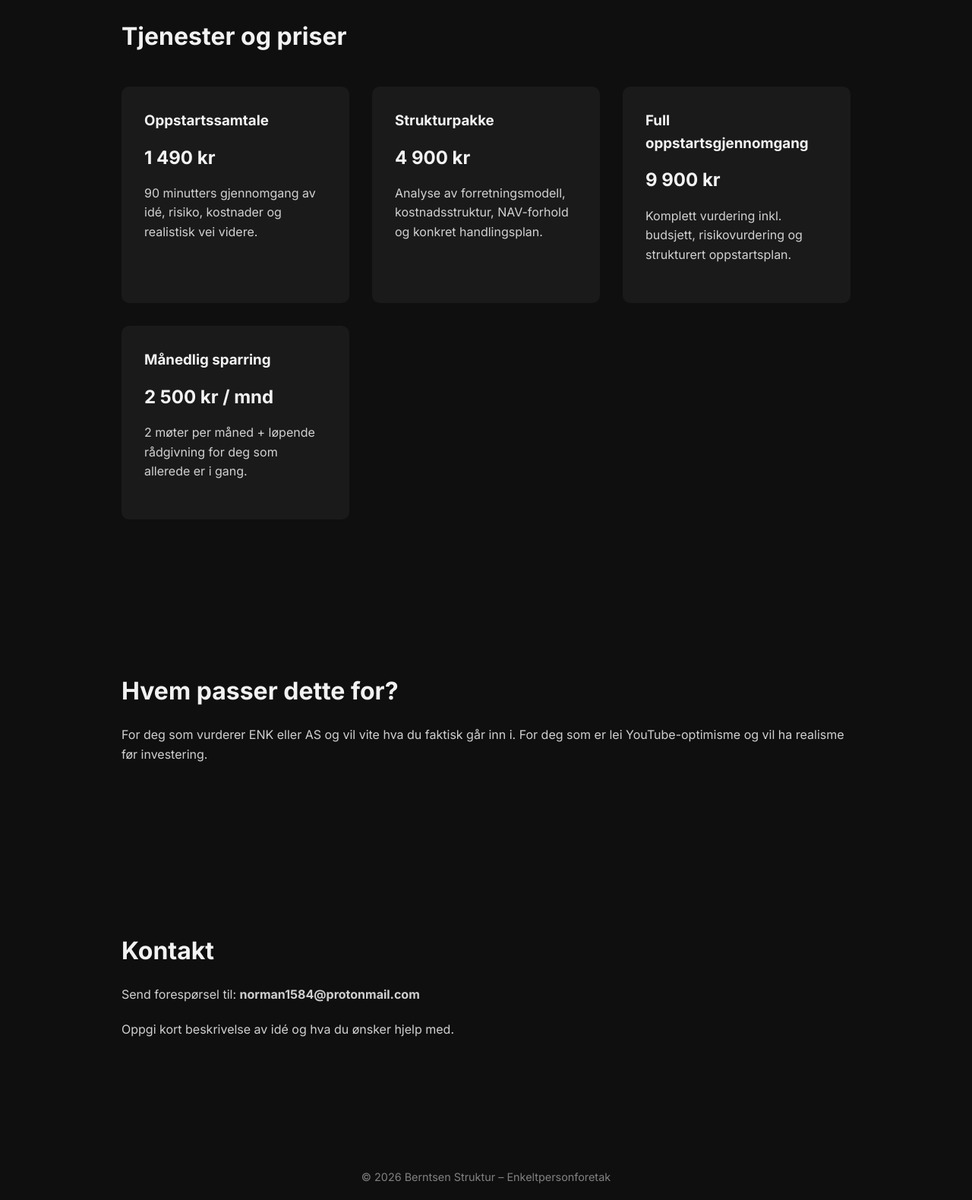
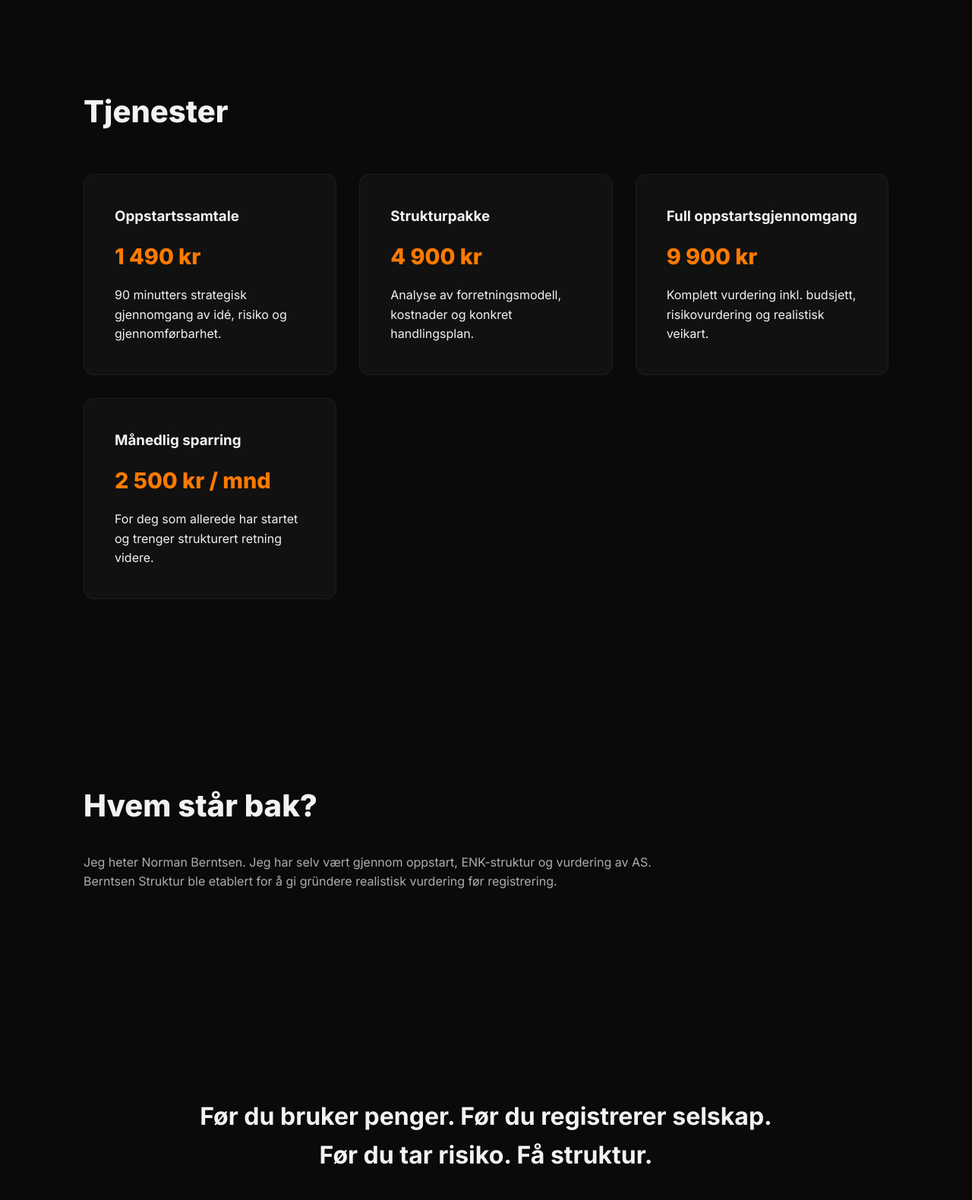
Before and after one commit to NB1584/berntsenstruktur, a plain HTML site: page index.html in a window 1280 px wide. Shown: the part 1220-2800 px from the top of the page at 76% size. Drawn offline with Linux system fonts and the light colour scheme.

Commit message:
Refined layout

```diff
--- a/index.html
+++ b/index.html
@@ -3,73 +3,131 @@
 <head>
 <meta charset="UTF-8">
 <meta name="viewport" content="width=device-width, initial-scale=1.0">
-<title>Berntsen Struktur – Realitet før risiko</title>
-<link href="https://fonts.googleapis.com/css2?family=Inter:wght@400;600;700&display=swap" rel="stylesheet">
+<title>Norman Berntsen – Struktur før unødvendig risiko</title>
+
+<link href="https://fonts.googleapis.com/css2?family=Inter:wght@400;600;700;800&display=swap" rel="stylesheet">
 
 <style>
 *{margin:0;padding:0;box-sizing:border-box;}
+
 body{
 font-family:'Inter', sans-serif;
-background:#0f0f0f;
+background:#0a0a0a;
 color:#f2f2f2;
 line-height:1.6;
+overflow-x:hidden;
 }
-section{padding:100px 20px;max-width:1000px;margin:auto;}
+
+/* Smooth fade */
+body{
+animation:fade 0.8s ease;
+}
+@keyframes fade{
+from{opacity:0; transform:translateY(10px);}
+to{opacity:1; transform:translateY(0);}
+}
+
+section{
+padding:120px 20px;
+max-width:1100px;
+margin:auto;
+}
+
 .hero{
 height:100vh;
 display:flex;
 flex-direction:column;
+justify-content:center;
 align-items:center;
-justify-content:center;
+text-align:center;
+background:radial-gradient(circle at center, #141414 0%, #0a0a0a 70%);
+}
+
+.hero h1{
+font-size:clamp(3rem,7vw,5.5rem);
+font-weight:800;
+letter-spacing:-2px;
+margin-bottom:20px;
+}
+
+.hero p{
+font-size:1.3rem;
+opacity:0.7;
+max-width:650px;
+margin-bottom:40px;
+}
+
+.button{
+display:inline-block;
+padding:16px 45px;
+background:#ff7a00;
+color:#fff;
+text-decoration:none;
+font-weight:700;
+border-radius:10px;
+transition:0.3s ease;
+box-shadow:0 0 25px rgba(255,122,0,0.25);
+}
+
+.button:hover{
+transform:translateY(-5px);
+box-shadow:0 0 40px rgba(255,122,0,0.6);
+}
+
+h2{
+font-size:2.5rem;
+margin-bottom:30px;
+font-weight:800;
+}
+
+.subtle{
+opacity:0.7;
+max-width:750px;
+margin-bottom:30px;
+}
+
+.grid{
+display:grid;
+grid-template-columns:repeat(auto-fit,minmax(260px,1fr));
+gap:30px;
+margin-top:50px;
+}
+
+.card{
+background:#111;
+padding:40px;
+border-radius:14px;
+border:1px solid rgba(255,255,255,0.05);
+transition:0.3s ease;
+}
+
+.card:hover{
+border:1px solid rgba(255,122,0,0.5);
+transform:translateY(-6px);
+}
+
+.price{
+font-size:1.8rem;
+font-weight:800;
+color:#ff7a00;
+margin:15px 0;
+}
+
+.big-statement{
+font-size:2rem;
+font-weight:700;
+max-width:800px;
+margin:auto;
 text-align:center;
 }
-h1{
-font-size:clamp(2.5rem,5vw,4rem);
-margin-bottom:20px;
-}
-h2{
-font-size:2rem;
-margin-bottom:20px;
-}
-p{
-opacity:0.85;
-margin-bottom:20px;
-}
-.button{
-display:inline-block;
-padding:14px 35px;
-background:#ff7a00;
-color:white;
-text-decoration:none;
-font-weight:600;
-border-radius:6px;
-transition:0.3s ease;
-}
-.button:hover{
-background:#ff9a3c;
-transform:translateY(-3px);
-}
-.pricing{
-display:grid;
-grid-template-columns:repeat(auto-fit,minmax(250px,1fr));
-gap:30px;
-margin-top:40px;
-}
-.card{
-background:#1a1a1a;
-padding:30px;
-border-radius:10px;
-}
-.price{
-font-size:1.5rem;
-font-weight:700;
-margin:15px 0;
-}
+
 footer{
 text-align:center;
-padding:50px;
-opacity:0.5;
+padding:80px 20px;
+opacity:0.4;
 font-size:0.9rem;
+border-top:1px solid rgba(255,255,255,0.05);
+margin-top:100px;
 }
 </style>
 </head>
@@ -77,71 +135,81 @@ font-size:0.9rem;
 <body>
 
 <section class="hero">
-<h1>Realitet før risiko.</h1>
-<p>Oppstartsrådgivning for gründere som vil bygge struktur før de bruker penger.</p>
-<a href="#kontakt" class="button">Bestill samtale</a>
+<h1>Struktur før unødvendig risiko.</h1>
+<p>
+Oppstartsrådgivning for deg som vil teste ideen mot virkeligheten før du registrerer ENK eller AS.
+</p>
+<a href="#kontakt" class="button">Bestill vurdering</a>
 </section>
 
 <section>
-<h2>Hva vi gjør</h2>
-<p>
-Vi hjelper deg å teste ideen din mot virkeligheten før du registrerer ENK eller AS.
-Ingen hype. Ingen luftslott. Bare struktur, kostnadsforståelse og gjennomførbarhet.
+<h2>Dette handler ikke om motivasjon.</h2>
+<p class="subtle">
+Det handler om realisme, kostnadsforståelse og struktur før du binder deg juridisk eller økonomisk.
+Du får vurdering, ikke hype.
 </p>
 </section>
 
 <section>
-<h2>Tjenester og priser</h2>
+<h2>Tjenester</h2>
 
-<div class="pricing">
+<div class="grid">
 
 <div class="card">
 <h3>Oppstartssamtale</h3>
 <div class="price">1 490 kr</div>
-<p>90 minutters gjennomgang av idé, risiko, kostnader og realistisk vei videre.</p>
+<p>90 minutters strategisk gjennomgang av idé, risiko og gjennomførbarhet.</p>
 </div>
 
 <div class="card">
 <h3>Strukturpakke</h3>
 <div class="price">4 900 kr</div>
-<p>Analyse av forretningsmodell, kostnadsstruktur, NAV-forhold og konkret handlingsplan.</p>
+<p>Analyse av forretningsmodell, kostnader og konkret handlingsplan.</p>
 </div>
 
 <div class="card">
 <h3>Full oppstartsgjennomgang</h3>
 <div class="price">9 900 kr</div>
-<p>Komplett vurdering inkl. budsjett, risikovurdering og strukturert oppstartsplan.</p>
+<p>Komplett vurdering inkl. budsjett, risikovurdering og realistisk veikart.</p>
 </div>
 
 <div class="card">
 <h3>Månedlig sparring</h3>
 <div class="price">2 500 kr / mnd</div>
-<p>2 møter per måned + løpende rådgivning for deg som allerede er i gang.</p>
+<p>For deg som allerede har startet og trenger strukturert retning videre.</p>
 </div>
 
 </div>
 </section>
 
 <section>
-<h2>Hvem passer dette for?</h2>
-<p>
-For deg som vurderer ENK eller AS og vil vite hva du faktisk går inn i.
-For deg som er lei YouTube-optimisme og vil ha realisme før investering.
+<h2>Hvem står bak?</h2>
+<p class="subtle">
+Jeg heter Norman Berntsen.
+Jeg har selv vært gjennom oppstart, ENK-struktur og vurdering av AS.
+Berntsen Struktur ble etablert for å gi gründere realistisk vurdering før registrering.
+</p>
+</section>
+
+<section>
+<p class="big-statement">
+Før du bruker penger.
+Før du registrerer selskap.
+Før du tar risiko.
+Få struktur.
 </p>
 </section>
 
 <section id="kontakt">
 <h2>Kontakt</h2>
-<p>
-Send forespørsel til: <strong>norman1584@protonmail.com</strong>
-</p>
-<p>
-Oppgi kort beskrivelse av idé og hva du ønsker hjelp med.
+<p class="subtle">
+Send kort beskrivelse av idé og hva du ønsker vurdert til:
+<br><strong>norman1584@protonmail.com</strong>
 </p>
 </section>
 
 <footer>
-© 2026 Berntsen Struktur – Enkeltpersonforetak
+© 2026 Norman Berntsen – Berntsen Struktur
 </footer>
 
 </body>
```
Also changed, not shown: 1 other file.
